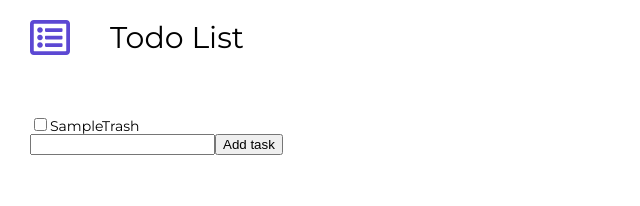
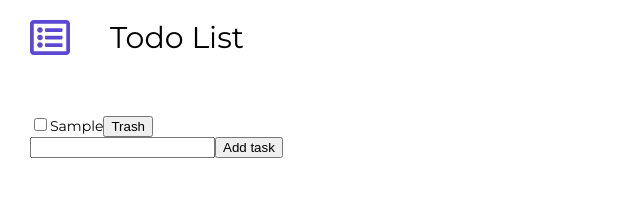
Before and after one commit to DavidNabet/react-todo-list, a React (Create React App) app: page / in a window 1280 px wide. Both pictures are taken after typing "Sample" into the empty fields and a click on the button "Add task". Shown: the top 206 px of the page, without its empty margins (0-640 px from the left). Built offline with nearby package versions, Linux system fonts and the light colour scheme.

Commit message:
button trash

```diff
--- a/src/components/Todo.js
+++ b/src/components/Todo.js
@@ -22,7 +22,7 @@ const Todo = ({ id, todos }) => {
         {todos}
       </label>
       {/* onClick={handleTrash} */}
-      <span style={{ cursor: "pointer" }}>Trash</span>
+      <button style={{ cursor: "pointer" }}>Trash</button>
     </div>
   );
 };
```
